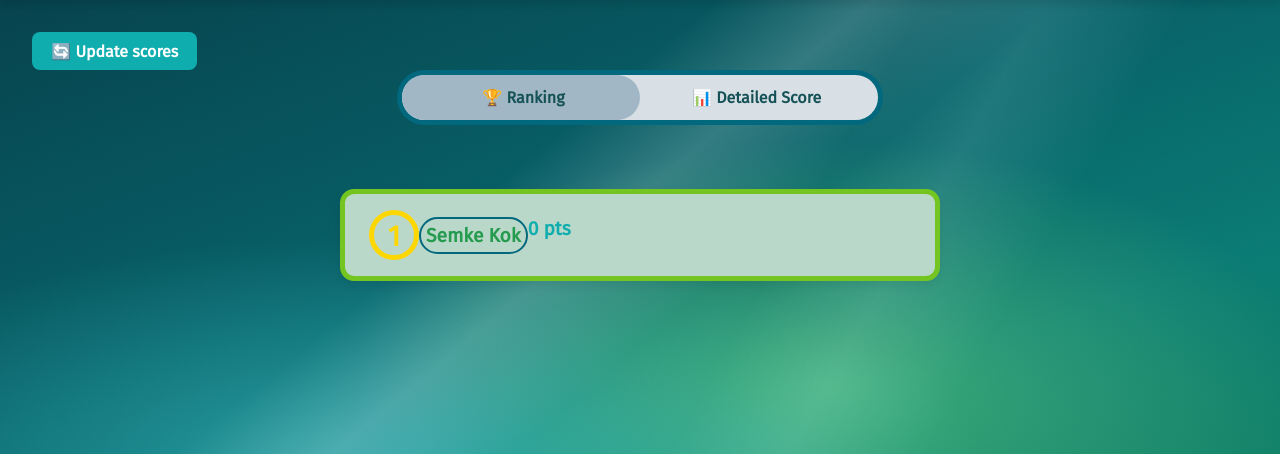
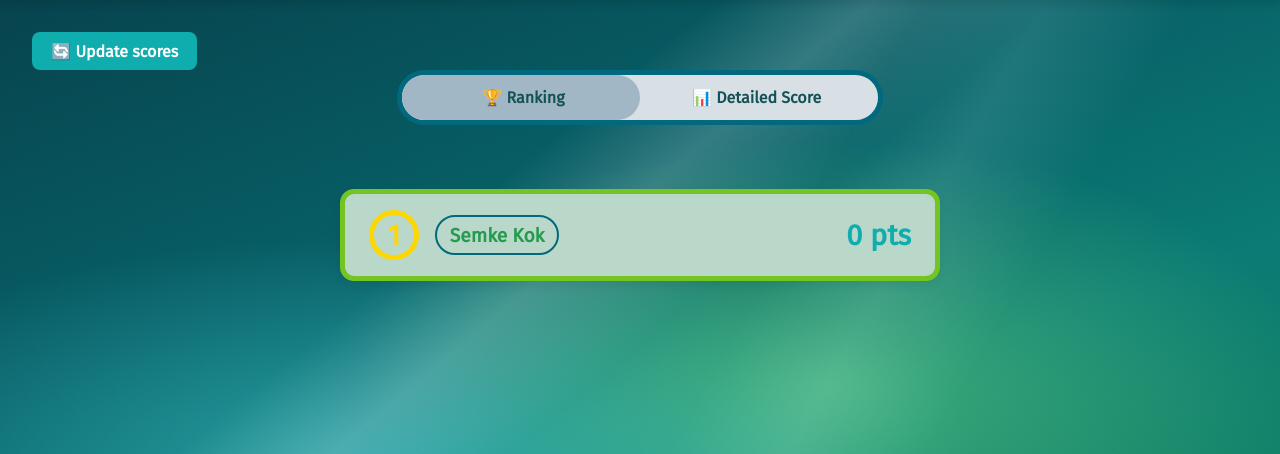
Before and after one commit to VeerkampAidEnvironment/schaatsrito, a Flask app: page /leaderboard in a window 1280 px wide. Shown: the part 54-508 px from the top of the page. Run offline with Flask 3, Linux system fonts and the light colour scheme; a user stored in the database is signed in.

Commit message:
fix leaderboard

```diff
--- a/app/templates/events/leaderboard.html
+++ b/app/templates/events/leaderboard.html
@@ -142,14 +142,16 @@
 
 .ranking-card {
     display: flex;
-    align-items: center;
+    align-items: center;       /* vertically center */
+    justify-content: space-between; /* spread children horizontally */
     background: var(--color-2);
     border-radius: 14px;
     padding: 1rem 1.5rem;
     box-shadow: 0 4px 12px rgba(0,0,0,0.08);
-    transition: transform 0.2s;
     border: 5px solid var(--bright-fern);
+    gap: 1rem;                 /* optional spacing between items */
 }
+
 
 .ranking-card:hover {
     transform: translateY(-2px);
@@ -160,13 +162,14 @@
     font-weight: 800;
     width: 50px;
     height: 50px;
-    text-align: center;
+    display: flex;           /* flex to center text */
+    align-items: center;     /* vertical center */
+    justify-content: center; /* horizontal center */
     border: solid 2px var(--color-1);
     color: var(--color-1);
-    border-radius: 25px;
-    padding: 4px;
+    border-radius: 50%;
+}
 
-}
 
 .rank-1 .rank-position { color: #FFD700; border: solid 5px #FFD700;
 } /* Gold */
@@ -177,20 +180,26 @@
 
 .rank-info {
     display: flex;
-    width: 80%;
+    flex-grow: 1;             /* takes remaining space */
+    justify-content: space-between; /* push name left, score right */
+    align-items: center;
+    gap: 1rem;                /* optional spacing */
 }
+
 
 .rank-name {
     font-weight: 600;
     color: var(--color-5);
-    padding: 5px;
+    padding: 0.4rem 0.8rem;
     border: solid 2px var(--color-1);
     border-radius: 20px;
-    font-size:1.2rem;
+    font-size: 1.2rem;
+    white-space: nowrap;      /* prevent wrapping */
 }
 
+
 .rank-score {
-    font-size: 1.2rem;
+    font-size: 1.8rem;
     font-weight: 700;
     color: var(--color-6);
 }
```
